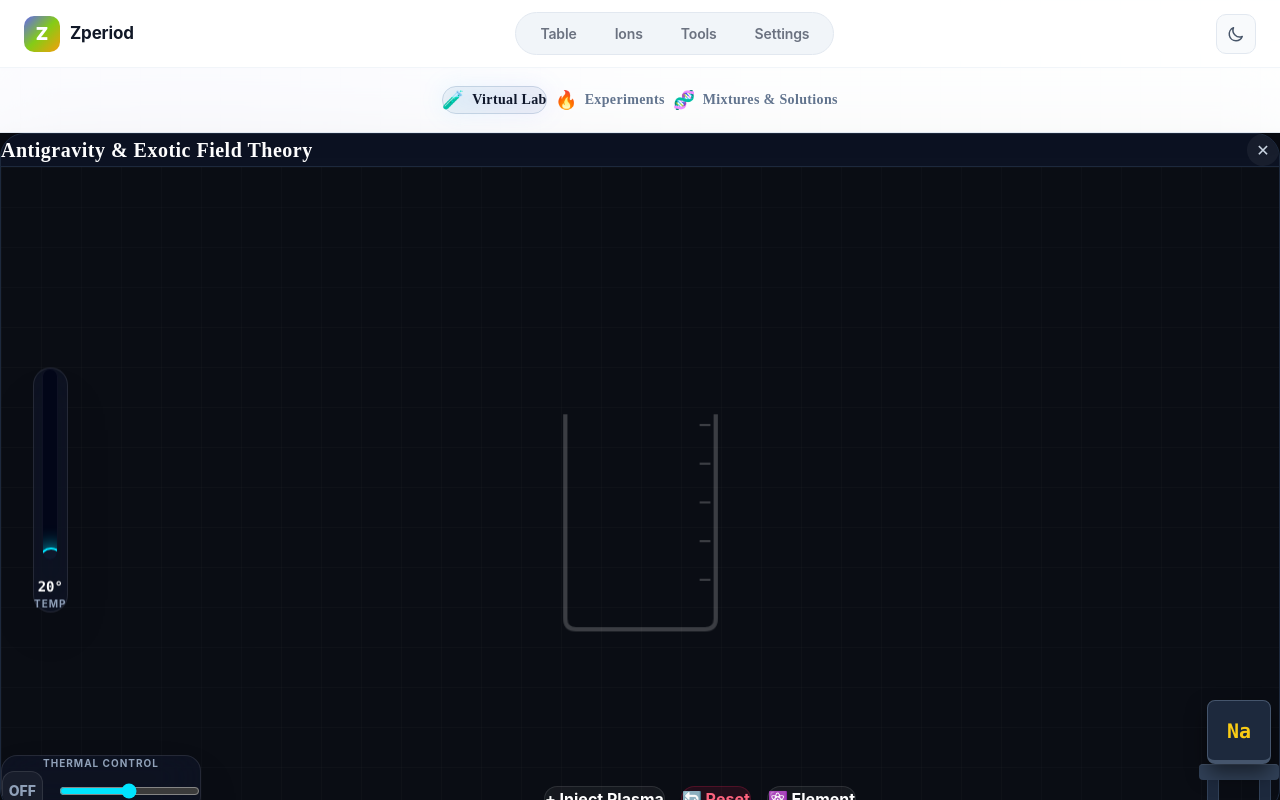
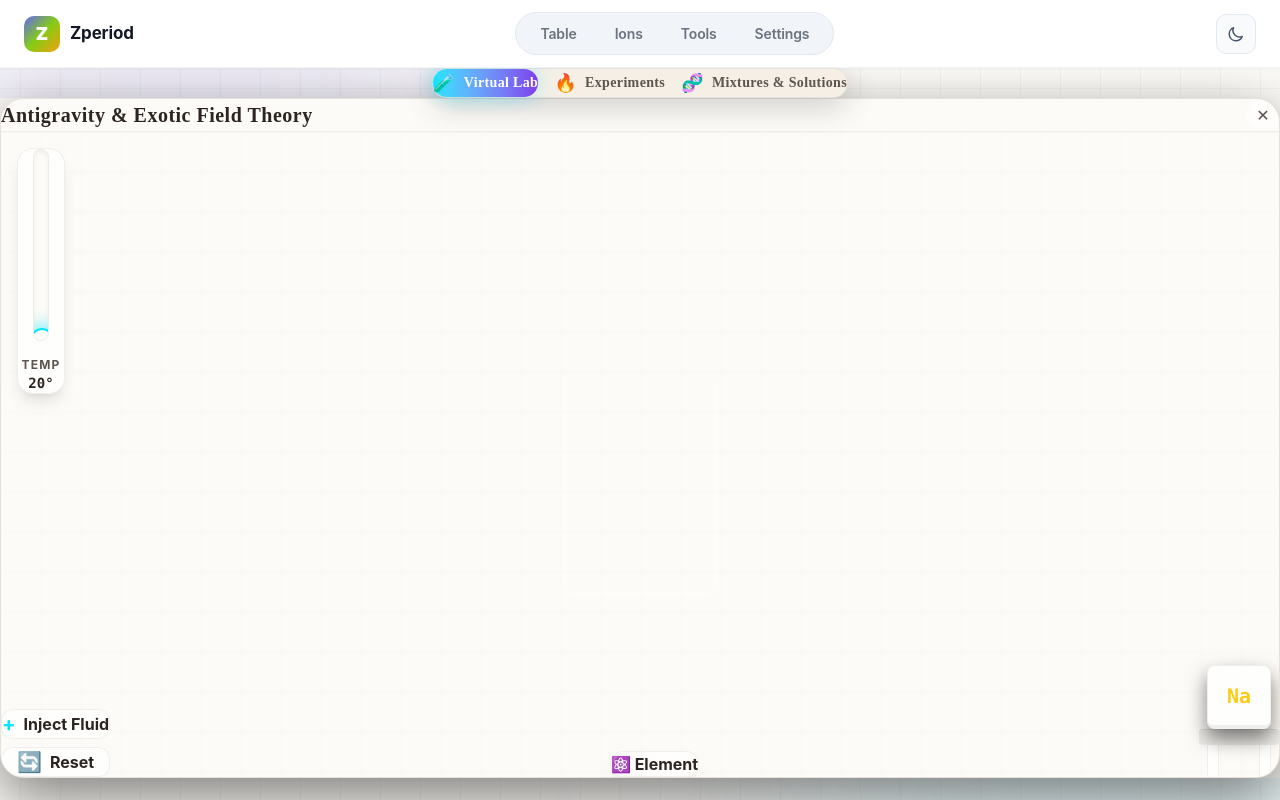
Before and after one commit to thomas2570/-Zperiod, a React (Vite) app: page /virtual-lab in a window 1280 px wide. Built offline with nearby package versions, Linux system fonts and the light colour scheme.

Commit message:
Implement true Zperiod semantic CSS variables for Light and Dark modes; remove fake CSS filter invert

```diff
--- a/src/components/VirtualLabRedesign/TopTabBar.jsx
+++ b/src/components/VirtualLabRedesign/TopTabBar.jsx
@@ -9,18 +9,18 @@ const TABS = [
 
 export default function TopTabBar({ activeTab, setActiveTab }) {
   return (
-    <div className="sticky top-0 z-50 w-full backdrop-blur-xl bg-white/80 dark:bg-[#0a0d14]/80 border-b border-slate-200 dark:border-white/10 shadow-[0_4px_30px_rgba(0,0,0,0.05)] dark:shadow-[0_4px_30px_rgba(0,0,0,0.1)]">
-      <div className="max-w-7xl mx-auto px-4 h-16 flex items-center justify-center gap-2 overflow-x-auto no-scrollbar">
+    <div className="sticky top-0 z-50 w-full flex items-center justify-center p-4">
+      <div className="flex items-center gap-4 bg-[var(--bg-secondary)] p-2 rounded-full border border-[var(--border)] shadow-[0_8px_32px_rgba(0,0,0,0.2)]">
         {TABS.map((tab) => {
           const isActive = activeTab === tab.id;
           return (
             <button
               key={tab.id}
               onClick={() => setActiveTab(tab.id)}
-              className={`relative flex items-center gap-2 px-6 py-2.5 rounded-full text-sm font-semibold whitespace-nowrap transition-all duration-300 ${
+              className={`relative flex items-center gap-2 px-6 py-2.5 rounded-full font-bold text-sm tracking-wide transition-all duration-300 ${
                 isActive
-                  ? 'text-slate-900 dark:text-white'
-                  : 'text-slate-500 hover:text-slate-800 dark:text-slate-400 dark:hover:text-slate-200 hover:bg-slate-100 dark:hover:bg-white/5'
+                  ? 'bg-gradient-to-r from-[#00e5ff] to-[#7c3aed] text-white shadow-[0_0_20px_rgba(0,229,255,0.3)]'
+                  : 'text-[var(--text-secondary)] hover:text-[var(--text-primary)] hover:bg-[var(--bg-card)]'
               }`}
             >
               <span className="text-lg">{tab.icon}</span>
--- a/src/components/VirtualLabRedesign/VirtualWorkbench.jsx
+++ b/src/components/VirtualLabRedesign/VirtualWorkbench.jsx
@@ -289,13 +289,13 @@ export default function VirtualWorkbench() {
   };
 
   return (
-    <div className="w-full h-full flex items-center justify-center p-4 md:p-8 bg-[#0a0d14]">
-      <div className="w-full max-w-[1400px] h-[85vh] bg-[#0f172a] rounded-3xl shadow-[0_20px_60px_rgba(0,0,0,0.5)] flex flex-col relative overflow-hidden border border-slate-800">
+    <div className="w-full h-full flex items-center justify-center p-4 md:p-8 bg-[var(--bg-primary)]">
+      <div className="w-full max-w-[1400px] h-[85vh] bg-[var(--bg-secondary)] rounded-3xl shadow-[0_20px_60px_rgba(0,0,0,0.5)] flex flex-col relative overflow-hidden border border-[var(--border)]">
 
         {/* Top Bar */}
-        <div className="flex items-start md:items-center justify-between px-6 py-4 border-b border-slate-800 bg-black/20 gap-4">
-          <h2 className="text-lg md:text-xl font-bold text-white font-['Space_Grotesk'] tracking-wide leading-tight break-words">Antigravity & Exotic Field Theory</h2>
-          <button className="w-8 h-8 rounded-full bg-white/5 hover:bg-white/20 flex items-center justify-center text-slate-300 transition-colors flex-shrink-0 mt-1 md:mt-0">
+        <div className="flex items-start md:items-center justify-between px-6 py-4 border-b border-[var(--border)] bg-[var(--bg-primary)] gap-4">
+          <h2 className="text-lg md:text-xl font-bold text-[var(--text-primary)] font-['Space_Grotesk'] tracking-wide leading-tight break-words">Antigravity & Exotic Field Theory</h2>
+          <button className="w-8 h-8 rounded-full bg-[var(--bg-card)] hover:bg-[var(--border)] flex items-center justify-center text-[var(--text-secondary)] transition-colors flex-shrink-0 mt-1 md:mt-0">
             ✕
           </button>
         </div>
@@ -310,10 +310,10 @@ export default function VirtualWorkbench() {
                 initial={{ y: -50, opacity: 0 }}
                 animate={{ y: 20, opacity: 1 }}
                 exit={{ y: -50, opacity: 0 }}
-                className={`absolute top-4 left-1/2 -translate-x-1/2 z-20 px-6 md:px-10 py-3 md:py-4 rounded-2xl border shadow-2xl font-mono text-sm md:text-xl font-extrabold backdrop-blur-xl transition-all duration-500 max-w-[90%] text-center break-words
+                className={`absolute top-0 left-1/2 -translate-x-1/2 bg-[var(--bg-card)] border border-[var(--border)] px-8 py-4 rounded-2xl shadow-[0_10px_40px_rgba(0,229,255,0.2)] backdrop-blur-xl z-20 md:text-xl font-extrabold transition-all duration-500 max-w-[90%] text-center break-words
                   ${activeElement.type === 'exotic'
-                     ? 'bg-[#0a0d14]/70 text-[#00e5ff] border-[#00e5ff]/60 shadow-[0_0_50px_rgba(0,229,255,0.4)]'
-                     : 'bg-slate-900/80 text-white border-slate-600 shadow-[0_0_30px_rgba(255,255,255,0.1)]'
+                     ? 'text-[#00e5ff] border-[#00e5ff]/60'
+                     : 'text-[var(--text-primary)] border-[var(--border)]'
                   }
                 `}
               >
@@ -323,8 +323,8 @@ export default function VirtualWorkbench() {
           </AnimatePresence>
 
           {/* Canvas Background Area */}
-          <div className="absolute inset-0 bg-[#0a0d14]">
-             <div className="absolute inset-0 pointer-events-none opacity-20" style={{ backgroundImage: `linear-gradient(rgba(255, 255, 255, 0.1) 1px, transparent 1px), linear-gradient(90deg, rgba(255, 255, 255, 0.1) 1px, transparent 1px)`, backgroundSize: '40px 40px' }}></div>
+          <div className="absolute inset-0 bg-[var(--bg-primary)]">
+             <div className="absolute inset-0 pointer-events-none opacity-20" style={{ backgroundImage: `linear-gradient(var(--border) 1px, transparent 1px), linear-gradient(90deg, var(--border) 1px, transparent 1px)`, backgroundSize: '40px 40px' }}></div>
             <canvas
               ref={canvasRef}
               width={1000}
@@ -334,8 +334,8 @@ export default function VirtualWorkbench() {
           </div>
 
           {/* Left Vertical Slider (Temperature) */}
-          <div className="hidden lg:flex absolute left-8 top-1/2 -translate-y-1/2 bg-slate-900/60 backdrop-blur-xl rounded-full py-8 px-4 shadow-2xl border border-white/10 flex-col items-center gap-4 z-10">
-            <div className="relative h-48 w-4 bg-slate-950 rounded-full flex flex-col justify-end overflow-hidden border border-white/5">
+          <div className="absolute top-4 left-4 bg-[var(--bg-card)] border border-[var(--border)] backdrop-blur-md rounded-2xl p-4 w-12 flex flex-col items-center gap-4 z-20 shadow-lg">
+            <div className="h-48 w-4 bg-[var(--bg-primary)] rounded-full border border-[var(--border)] relative overflow-hidden flex flex-col justify-end shadow-inner">
                <motion.div
                  className="w-full bg-[#00e5ff] rounded-full"
                  animate={{ height: `${((temperature - 20) / 80) * 100}%` }}
@@ -343,14 +343,14 @@ export default function VirtualWorkbench() {
                  style={{ boxShadow: '0 0 15px #00e5ff' }}
                />
                <motion.div
-                 className="absolute w-6 h-6 bg-slate-900 border-2 border-[#00e5ff] rounded-full shadow-[0_0_20px_#00e5ff] -left-1"
+                 className="absolute w-6 h-6 bg-[var(--bg-primary)] border-2 border-[#00e5ff] rounded-full shadow-[0_0_20px_#00e5ff] -left-1"
                  animate={{ bottom: `calc(${((temperature - 20) / 80) * 100}% - 12px)` }}
                  transition={{ duration: 0.2 }}
                />
             </div>
             <div className="text-center mt-2">
-              <div className="text-sm font-bold text-white font-mono">{Math.round(temperature)}°</div>
-              <div className="text-[10px] font-bold text-slate-400 tracking-widest mt-1">TEMP</div>
+              <div className="text-[var(--text-secondary)] text-xs uppercase tracking-widest font-bold mb-1">TEMP</div>
+              <div className="text-sm font-bold text-[var(--text-primary)] font-mono">{Math.round(temperature)}°</div>
             </div>
           </div>
 
@@ -358,43 +358,21 @@ export default function VirtualWorkbench() {
           <div className="absolute bottom-0 left-0 w-full p-4 md:p-8 flex flex-col md:flex-row justify-between items-center md:items-end gap-6 z-10 pointer-events-none">
 
             {/* Bottom Left Heater Control */}
-            <div className="bg-slate-900/60 backdrop-blur-xl rounded-2xl p-5 shadow-2xl border border-white/10 w-[200px] pointer-events-auto shrink-0 hidden md:block">
-               <div className="text-[10px] font-bold text-slate-400 mb-4 text-center tracking-widest uppercase">Thermal Control</div>
-               <div className="flex items-center gap-4">
-                 <button
-                   onClick={() => setHeaterOn(!heaterOn)}
-                   className={`flex items-center justify-center w-14 h-10 rounded-xl text-sm font-extrabold transition-all border ${heaterOn ? 'bg-[#00e5ff]/20 text-[#00e5ff] border-[#00e5ff]/50 shadow-[0_0_20px_rgba(0,229,255,0.4)]' : 'bg-white/5 text-slate-400 border-white/10 hover:bg-white/10 hover:text-slate-200'}`}
-                 >
-                   {heaterOn ? 'ON' : 'OFF'}
-                 </button>
-                 <input
-                   type="range"
-                   min="0" max="100"
-                   value={heaterIntensity}
-                   onChange={e => setHeaterIntensity(Number(e.target.value))}
-                   className="w-full accent-[#00e5ff] cursor-pointer"
-                 />
-               </div>
+            <div className="flex flex-col gap-2 pointer-events-auto shrink-0 w-full md:w-auto">
+               <button onClick={() => setWaterLevel(prev => Math.min(prev + 10, 100))} className="flex items-center gap-2 px-5 py-3 rounded-xl bg-[var(--bg-card)] hover:bg-[var(--border)] border border-[var(--border)] text-[var(--text-primary)] font-bold transition-all w-full justify-center">
+                  <span className="text-xl text-[#00e5ff]">+</span> Inject Fluid
+                </button>
+                <button onClick={handleReset} className="flex items-center gap-2 px-5 py-3 rounded-xl bg-[var(--bg-card)] hover:bg-[var(--border)] border border-[var(--border)] text-[var(--text-primary)] font-bold transition-all w-full justify-center">
+                  <span className="text-xl">🔄</span> Reset
+                </button>
             </div>
 
             {/* Bottom Center Actions */}
             <div className="flex flex-wrap justify-center items-center gap-3 md:gap-4 pointer-events-auto">
-               <button
-                 onClick={handleAddWater}
-                 className="px-4 md:px-6 py-2.5 md:py-3.5 bg-white/5 hover:bg-white/10 backdrop-blur-xl text-white text-sm md:text-base font-bold rounded-2xl shadow-xl border border-white/10 transition-all flex items-center gap-2 whitespace-nowrap"
-               >
-                 + Inject Plasma
-               </button>
-               <button
-                 onClick={handleReset}
-                 className="px-4 md:px-6 py-2.5 md:py-3.5 bg-rose-500/10 hover:bg-rose-500/20 backdrop-blur-xl text-rose-400 text-sm md:text-base font-bold rounded-2xl shadow-xl border border-rose-500/20 transition-all flex items-center gap-2 whitespace-nowrap"
-               >
-                 🔄 Reset
-               </button>
                <div className="relative">
                  <button
                    onClick={() => setShowElementMenu(!showElementMenu)}
-                   className="px-4 md:px-6 py-2.5 md:py-3.5 bg-white/5 hover:bg-white/10 backdrop-blur-xl text-white text-sm md:text-base font-bold rounded-2xl shadow-xl border border-white/10 transition-all flex items-center gap-2 whitespace-nowrap"
+                   className="px-4 md:px-6 py-2.5 md:py-3.5 bg-[var(--bg-card)] hover:bg-[var(--border)] backdrop-blur-xl text-[var(--text-primary)] text-sm md:text-base font-bold rounded-2xl shadow-xl border border-[var(--border)] transition-all flex items-center gap-2 whitespace-nowrap"
                  >
                    ⚛️ Element
                  </button>
@@ -405,16 +383,16 @@ export default function VirtualWorkbench() {
                        initial={{ opacity: 0, y: 10 }}
                        animate={{ opacity: 1, y: 0 }}
                        exit={{ opacity: 0, y: 10 }}
-                       className="absolute bottom-full mb-3 left-1/2 -translate-x-1/2 w-[200px] bg-slate-900/95 backdrop-blur-xl rounded-2xl shadow-2xl border border-white/10 p-2 flex flex-col gap-1 pointer-events-auto"
+                       className="absolute bottom-[calc(100%+10px)] left-0 w-[200px] bg-[var(--bg-secondary)] border border-[var(--border)] rounded-2xl p-2 flex flex-col gap-1 shadow-[0_20px_40px_rgba(0,0,0,0.5)] z-50 backdrop-blur-2xl"
                      >
                        {ELEMENTS.map(el => (
                          <button
                            key={el.id}
                            onClick={() => { setActiveElement(el); setShowElementMenu(false); }}
-                           className={`p-3 rounded-xl font-bold text-sm text-left border border-transparent transition-all whitespace-normal leading-tight
+                           className={`p-3 rounded-xl font-bold text-sm text-left border transition-all whitespace-normal leading-tight
                              ${activeElement.id === el.id
-                                ? `bg-slate-800 border-${el.color}`
-                                : 'hover:bg-white/10 text-slate-300'
+                                ? `bg-[var(--bg-primary)] border-${el.color}`
+                                : 'border-transparent hover:bg-[var(--bg-primary)] text-[var(--text-secondary)]'
                              }`}
                            style={{ borderColor: activeElement.id === el.id ? el.color : 'transparent', color: activeElement.id === el.id ? el.color : '' }}
                          >
@@ -433,7 +411,7 @@ export default function VirtualWorkbench() {
                 whileHover={{ y: -5 }}
                 whileTap={{ scale: 0.9 }}
                 onClick={handleDropElement}
-                className="w-16 h-16 bg-slate-800 rounded-lg shadow-[0_10px_20px_rgba(0,0,0,0.5)] flex items-center justify-center border border-slate-600 cursor-pointer relative z-10 overflow-hidden"
+                className="w-16 h-16 bg-[var(--bg-card)] rounded-lg shadow-[0_10px_20px_rgba(0,0,0,0.5)] flex items-center justify-center border border-[var(--border)] cursor-pointer relative z-10 overflow-hidden"
                 style={{ borderBottomWidth: '4px' }}
               >
                 {activeElement.type === 'exotic' && (
@@ -442,12 +420,12 @@ export default function VirtualWorkbench() {
                 <span className="text-xl font-bold relative z-10 font-mono" style={{ color: activeElement.color }}>{activeElement.id}</span>
               </motion.button>
 
-              <div className="w-20 h-4 bg-slate-700 rounded-sm mt-1 border-t border-slate-600" />
+              <div className="w-20 h-4 bg-[var(--border)] rounded-sm mt-1 border-t border-[var(--border)]" />
               <div className="flex gap-10">
-                <div className="w-3 h-8 bg-slate-800 rounded-b-sm border-l border-r border-slate-700" />
-                <div className="w-3 h-8 bg-slate-800 rounded-b-sm border-l border-r border-slate-700" />
+                <div className="w-3 h-8 bg-[var(--bg-card)] rounded-b-sm border-l border-r border-[var(--border)]" />
+                <div className="w-3 h-8 bg-[var(--bg-card)] rounded-b-sm border-l border-r border-[var(--border)]" />
               </div>
-              <div className="absolute -bottom-6 text-[10px] font-bold text-slate-500 uppercase tracking-widest text-center whitespace-nowrap">
+              <div className="absolute -bottom-6 text-[10px] font-bold text-[var(--text-secondary)] uppercase tracking-widest text-center whitespace-nowrap">
                 Deploy
               </div>
             </div>
--- a/src/index.css
+++ b/src/index.css
@@ -3,38 +3,51 @@
 @import url('https://fonts.googleapis.com/css2?family=Inter:wght@300;400;500;600;700;800;900&family=Space+Grotesk:wght@400;500;600;700;800&family=JetBrains+Mono:wght@400;500;700&display=swap');
 
 :root {
-  --bg-primary: #f8fafc;
-  --bg-secondary: #ffffff;
+  --zp-bg-color: #fdfbf7;
+  --zp-element-bg: #f5efe6;
+  --zp-element-hover: #ebe0d0;
+  --zp-text-primary: #2c2420;
+  --zp-text-secondary: #5d544f;
+  --zp-border-color: rgba(0, 0, 0, 0.06);
+
+  --bg-primary: var(--zp-bg-color);
+  --bg-secondary: var(--zp-element-bg);
   --bg-card: rgba(255, 255, 255, 0.65);
-  --border: rgba(15, 23, 42, 0.06);
-  --text-primary: #0f172a;
-  --text-secondary: #64748b;
+  --border: var(--zp-border-color);
+  --text-primary: var(--zp-text-primary);
+  --text-secondary: var(--zp-text-secondary);
   --accent: #3b82f6;
   --accent-glow: rgba(59, 130, 246, 0.2);
 
   /* Soft Pastel Category Colors */
-  --alkali: #fecdd3; /* Rose */
-  --alkaline-earth: #fed7aa; /* Orange */
-  --transition-metal: #bbf7d0; /* Mint/Green - like video */
-  --post-transition: #bae6fd; /* Sky */
-  --metalloid: #e9d5ff; /* Purple */
-  --nonmetal: #ccfbf1; /* Teal */
-  --halogen: #fef08a; /* Yellow */
-  --noble-gas: #fbcfe8; /* Pink */
-  --lanthanide: #fcd34d; /* Amber */
-  --actinide: #d8b4fe; /* Deep light purple */
-  --unknown: #e2e8f0; /* Gray */
+  --alkali: #fecdd3;
+  --alkaline-earth: #fed7aa;
+  --transition-metal: #bbf7d0;
+  --post-transition: #bae6fd;
+  --metalloid: #e9d5ff;
+  --nonmetal: #ccfbf1;
+  --halogen: #fef08a;
+  --noble-gas: #fbcfe8;
+  --lanthanide: #fcd34d;
+  --actinide: #d8b4fe;
+  --unknown: #e2e8f0;
 }
 
-/* ── Dark Mode Toggle ───────────────────────────────────────────── */
-html.dark-theme {
-  filter: invert(1) hue-rotate(180deg) brightness(1.1);
-}
-/* Re-invert media/canvas/SVGs to preserve exact coloring where needed */
-html.dark-theme img,
-html.dark-theme canvas,
-html.dark-theme .keep-color {
-  filter: invert(1) hue-rotate(180deg);
+/* ── Dark Mode Toggle (True Zperiod Design) ───────────────────── */
+html.dark-theme, html.dark {
+  --zp-bg-color: #0e0e12;
+  --zp-element-bg: #1a1a22;
+  --zp-element-hover: #2a2a36;
+  --zp-text-primary: #e8e6f0;
+  --zp-text-secondary: #9a97a8;
+  --zp-border-color: rgba(255, 255, 255, 0.06);
+
+  --bg-primary: var(--zp-bg-color);
+  --bg-secondary: var(--zp-element-bg);
+  --text-primary: var(--zp-text-primary);
+  --text-secondary: var(--zp-text-secondary);
+  --border: var(--zp-border-color);
+  --bg-card: rgba(26, 26, 34, 0.7);
 }
 
 * { box-sizing: border-box; margin: 0; padding: 0; }
--- a/src/pages/VirtualLabPage.jsx
+++ b/src/pages/VirtualLabPage.jsx
@@ -25,7 +25,7 @@ export default function VirtualLabPage() {
   };
 
   return (
-    <div className="min-h-screen bg-slate-50 dark:bg-[#0a0d14] text-slate-800 dark:text-slate-200 font-sans relative overflow-hidden transition-colors duration-300">
+    <div className="min-h-screen bg-[var(--bg-primary)] text-[var(--text-primary)] relative overflow-hidden transition-colors duration-300">
       {/* Background Grid - We use a pseudo-element for cleaner light/dark switching of background-image */}
       <div
         className="absolute inset-0 pointer-events-none opacity-100 dark:opacity-100"
```
Also changed, not shown: src/components/VirtualLabRedesign/ExperimentsTab/ExperimentsTab.jsx (+10 -10 lines), src/components/VirtualLabRedesign/ExperimentsTab/FlameTestExperiment.jsx (+18 -18 lines), src/components/VirtualLabRedesign/MixturesTab/MixturesTab.jsx (+6 -6 lines).
